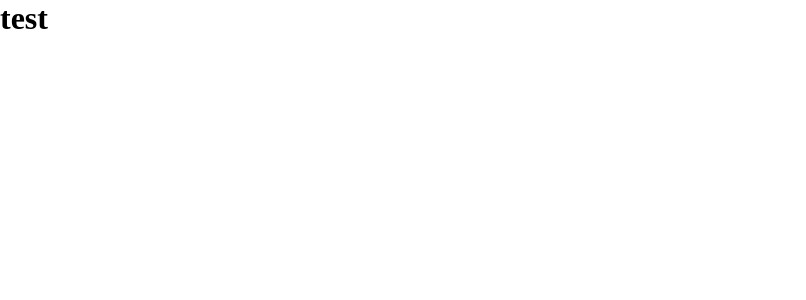
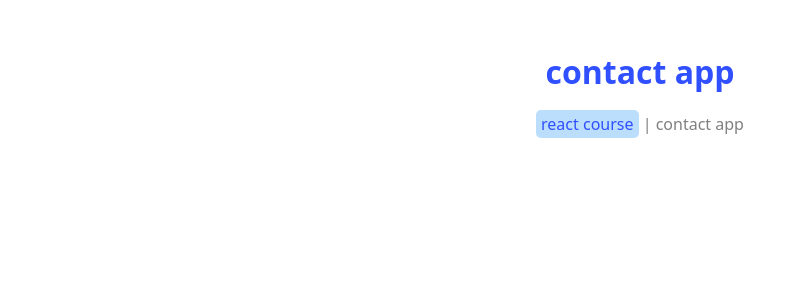
Before and after one commit to deaduchiha/react-contact-project, a React (Vite) app: page / in a window 1280 px wide. Shown: the top 300 px of the page, without its empty margins (0-806 px from the left). Built offline with nearby package versions, Linux system fonts and the light colour scheme.

Commit message:
feat: add header component

```diff
--- a/src/App.tsx
+++ b/src/App.tsx
@@ -1,7 +1,9 @@
+import Header from "./components/header/Header";
+
 function App() {
   return (
     <>
-      <h1>test</h1>
+      <Header />
     </>
   );
 }
--- /dev/null
+++ b/src/components/header/Header.module.css
@@ -0,0 +1,27 @@
+.container {
+  margin-top: 50px;
+  text-align: center;
+}
+
+.title {
+  color: #304ffe;
+  margin-bottom: 20px;
+}
+
+.text {
+  color: gray;
+
+  span {
+    color: #304ffe;
+    background-color: #bbdefd;
+    padding: 3px 5px;
+    border-radius: 5px;
+    transition: 0.6s ease;
+
+    &:hover {
+      color: #bbdefd;
+      background-color: #304ffe;
+      cursor: pointer;
+    }
+  }
+}
--- /dev/null
+++ b/src/components/header/Header.tsx
@@ -0,0 +1,13 @@
+import styles from "./Header.module.css";
+const Header = () => {
+  return (
+    <div className={styles.container}>
+      <h1 className={styles.title}>contact app</h1>
+      <p className={styles.text}>
+        <span>react course</span> | contact app
+      </p>
+    </div>
+  );
+};
+
+export default Header;
--- a/src/global.css
+++ b/src/global.css
@@ -2,4 +2,6 @@
   margin: 0;
   padding: 0;
   box-sizing: border-box;
+  font-family: system-ui, -apple-system, BlinkMacSystemFont, "Segoe UI", Roboto,
+    Oxygen, Ubuntu, Cantarell, "Open Sans", "Helvetica Neue", sans-serif;
 }
```
